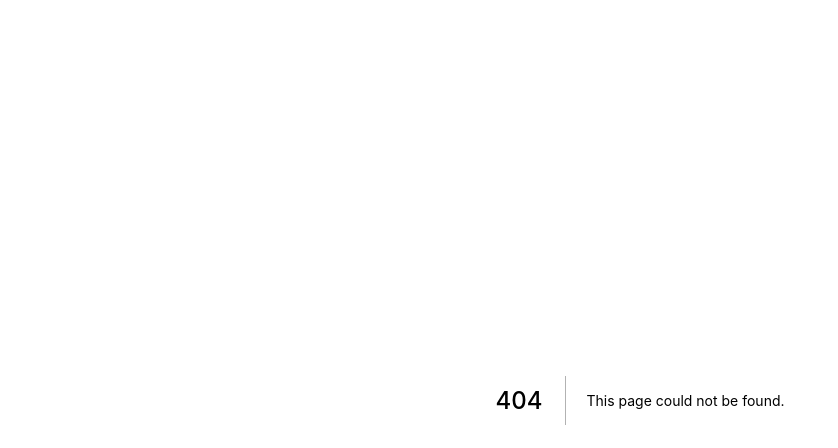
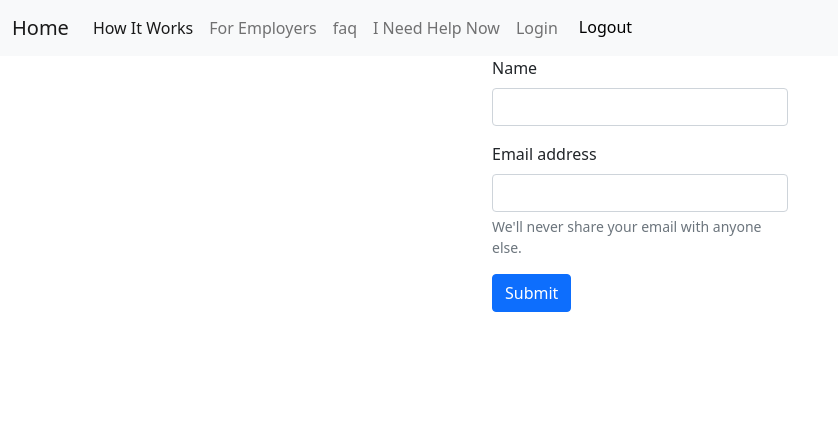
Before and after one commit to pavittar95/nextjs-redux-persist-boilerplate, a Next.js app: page /login in a window 1280 px wide. Before the commit this address had no page. Shown: the top 448 px of the page, without its empty margins (0-838 px from the left). Built offline with nearby package versions, Linux system fonts and the light colour scheme.

Commit message:
login and home page added, components added

```diff
--- /dev/null
+++ b/components/layout/header.js
@@ -0,0 +1,78 @@
+import React, { useCallback } from "react";
+import Link from "next/link";
+import { useDispatch } from "react-redux";
+import { loginOut } from "../../store/user/actions";
+
+export default function Header() {
+  const dispatch = useDispatch();
+  const logout = useCallback(() => {
+    dispatch(loginOut());
+  }, []);
+  return (
+    <nav className="navbar navbar-expand-lg navbar-light bg-light">
+      <div className="container-fluid">
+        <Link href="/">
+          <a className="navbar-brand">Home</a>
+        </Link>
+        <button
+          className="navbar-toggler"
+          type="button"
+          data-bs-toggle="collapse"
+          data-bs-target="#navbarSupportedContent"
+          aria-controls="navbarSupportedContent"
+          aria-expanded="false"
+          aria-label="Toggle navigation"
+        >
+          <span className="navbar-toggler-icon"></span>
+        </button>
+        <div className="collapse navbar-collapse" id="navbarSupportedContent">
+          <ul className="navbar-nav me-auto mb-2 mb-lg-0">
+            <li className="nav-item">
+              <Link href="/">
+                <a
+                  className="nav-link active text-capitalize"
+                  aria-current="page"
+                >
+                  How it works
+                </a>
+              </Link>
+            </li>
+            <li className="nav-item">
+              <Link href="/">
+                <a className="nav-link text-capitalize" href="#">
+                  For employers
+                </a>
+              </Link>
+            </li>
+            <li className="nav-item">
+              <Link href="/">
+                <a className="nav-link text-upppercase" href="#">
+                  faq
+                </a>
+              </Link>
+            </li>
+            <li className="nav-item">
+              <Link href="/">
+                <a className="nav-link text-capitalize" href="#">
+                  i need help now
+                </a>
+              </Link>
+            </li>
+            <li className="nav-item">
+              <Link href="/login">
+                <a className="nav-link text-capitalize" href="#">
+                  Login
+                </a>
+              </Link>
+            </li>
+            <li className="nav-item">
+              <button type="button" className="btn btn-light" onClick={logout}>
+                Logout
+              </button>
+            </li>
+          </ul>
+        </div>
+      </div>
+    </nav>
+  );
+}
--- /dev/null
+++ b/components/layout/preLoginLayout.js
@@ -0,0 +1,11 @@
+import React from "react";
+import Header from "./header";
+
+export default function preLoginLayout({ children }) {
+  return (
+    <>
+      <Header />
+      <div className="container-fluid">{children}</div>
+    </>
+  );
+}
--- /dev/null
+++ b/components/login/loginform.js
@@ -0,0 +1,59 @@
+import React, { useState, useCallback } from "react";
+import { useDispatch } from "react-redux";
+import { loginUser } from "../../store/user/actions";
+export default function LoginForm() {
+  const [name, setName] = useState("");
+  const [email, setEmail] = useState("");
+  const dispatch = useDispatch();
+  const handleSubmit = useCallback(
+    (e) => {
+      e.preventDefault();
+      dispatch(
+        loginUser({
+          token: `${name}:${email}`,
+          user: { name, email },
+        })
+      );
+    },
+    [name, email]
+  );
+
+  return (
+    <form onSubmit={handleSubmit}>
+      <div className="mb-3">
+        <label htmlFor="loginName" className="form-label">
+          Name
+        </label>
+        <input
+          type="text"
+          className="form-control"
+          id="loginName"
+          name="name"
+          aria-describedby="loginNameHelp"
+          value={name}
+          onChange={(e) => setName(e.target.value)}
+        />
+      </div>
+      <div className="mb-3">
+        <label htmlFor="loginEmail" className="form-label">
+          Email address
+        </label>
+        <input
+          type="email"
+          className="form-control"
+          id="loginEmail"
+          name="email"
+          aria-describedby="loginEmailHelp"
+          value={email}
+          onChange={(e) => setEmail(e.target.value)}
+        />
+        <div id="loginEmailHelp" className="form-text">
+          We'll never share your email with anyone else.
+        </div>
+      </div>
+      <button type="submit" className="btn btn-primary">
+        Submit
+      </button>
+    </form>
+  );
+}
--- /dev/null
+++ b/pages/login.js
@@ -0,0 +1,23 @@
+import React, { useEffect } from "react";
+import { useDispatch, useSelector } from "react-redux";
+import { useRouter } from "next/router";
+import PreLoginLayout from "../components/layout/preLoginLayout";
+import LoginForm from "../components/login/loginform";
+export default function Login() {
+  const router = useRouter();
+  const user = useSelector((state) => state.user);
+  useEffect(() => {
+    if (user.token) {
+      router.push("/");
+    }
+  }, [user.token]);
+  return (
+    <PreLoginLayout>
+      <div className="row">
+        <div className="col-md-3 col-sm-8 m-auto">
+          {!user.token && <LoginForm />}
+        </div>
+      </div>
+    </PreLoginLayout>
+  );
+}
```
Also changed, not shown: pages/index.js (+18 -7 lines).
